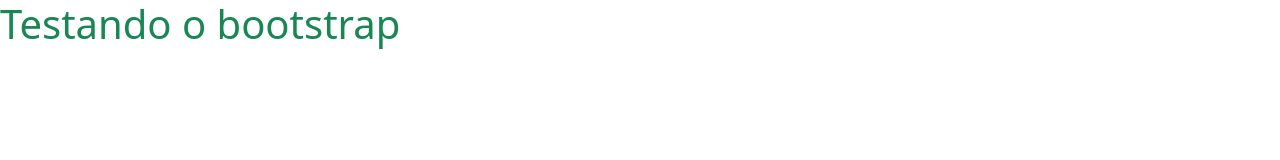
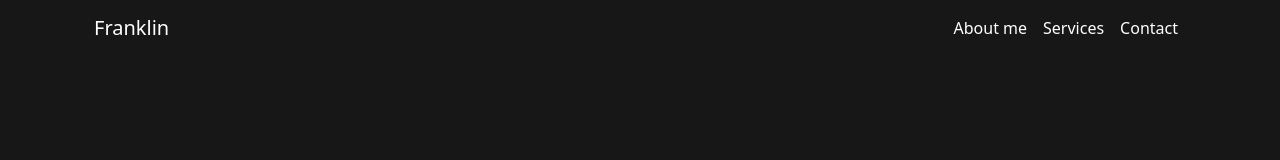
Before and after one commit to 123franklin321/portifolio, a plain HTML site: page index.html in a window 1280 px wide. Drawn offline with nearby package versions, Linux system fonts and the light colour scheme.

Commit message:
Criado menu do site

```diff
--- /dev/null
+++ b/assets/css/style.css
@@ -0,0 +1,8 @@
+body{
+    background-color: #171717;
+}
+
+.a nav-link{
+    font-size: 18px;
+    margin: 0 20px;
+}
--- a/index.html
+++ b/index.html
@@ -6,9 +6,34 @@
     <meta name="viewport" content="width=device-width, initial-scale=1.0">
     <title>Portifolio</title>
     <link href="https://cdn.jsdelivr.net/npm/bootstrap@5.1.3/dist/css/bootstrap.min.css" rel="stylesheet">
+    <link rel="stylesheet" href="assets/css/style.css">
 </head>
 <body>
-<h1 class="text-success"> Testando o bootstrap</h1>
+<header>
+    <div class="container">
+        <nav class="navbar navbar-expand-lg navbar-light">
+            <div class="container-fluid">
+              <a class="navbar-brand text-white" href="#">Franklin</a>
+              <button class="navbar-toggler" type="button" data-bs-toggle="collapse" data-bs-target="#navbarNav" aria-controls="navbarNav" aria-expanded="false" aria-label="Toggle navigation">
+                <span class="navbar-toggler-icon"></span>
+              </button>
+              <div class="collapse navbar-collapse" id="navbarNav">
+                <ul class="navbar-nav ms-auto">
+                  <li class="nav-item">
+                    <a class="nav-link active text-white" aria-current="page" href="#">About me</a>
+                  </li>
+                  <li class="nav-item">
+                    <a class="nav-link text-white" href="#">Services</a>
+                  </li>
+                  <li class="nav-item">
+                    <a class="nav-link text-white" href="#">Contact</a>
+                  </li>
+                </ul>
+              </div>
+            </div>
+          </nav>
+    </div>
+</header>
 
 
 
```
